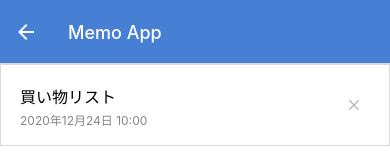
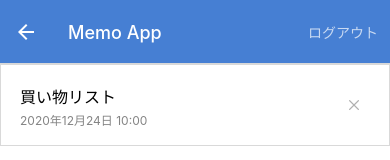
Before and after one commit to be-chan/ReactMemoApp, a React Native app: screen /MemoList in a window 390 px wide. Shown: the top 160 px of the page. Built offline with nearby package versions, Linux system fonts and the light colour scheme; no server answers.

Commit message:
LogOutButton

```diff
--- a/App.jsx
+++ b/App.jsx
@@ -22,7 +22,7 @@ export default function App() {
   return (
     <NavigationContainer>
       <Stack.Navigator
-        initialRouteName="SignUp"
+        initialRouteName="LogIn"
         screenOptions={{
           headerStyle: { backgroundColor: '#467FD3'},
           headerTitleStyle: { color: '#fff'},
--- /dev/null
+++ b/src/components/LogOutButton.jsx
@@ -0,0 +1,38 @@
+import React from 'react';
+import {
+  TouchableOpacity, Text, StyleSheet, Alert,
+} from 'react-native';
+import firebase from 'firebase';
+import { useNavigation } from '@react-navigation/native';
+
+export default function LogOutButton() {
+  const navigation = useNavigation();
+  function handlePress() {
+    firebase.auth().signOut()
+      .then(() => {
+        navigation.reset({
+          index: 0,
+          routes: [{ name: 'LogIn'}],
+        });
+      })
+      .catch(() => {
+        Alert.alert('ログアウトに失敗しました');
+      });
+  }
+  return (
+    <TouchableOpacity onPress={handlePress} style={styles.container}>
+      <Text style={styles.label}>ログアウト</Text>
+    </TouchableOpacity>
+  );
+}
+
+const styles = StyleSheet.create({
+  container: {
+    paddingHorizontal: 12,
+    paddingVertical: 4,
+  },
+  label: {
+    fontSize: 14,
+    color: 'rgba(255,255,255, 0.7)',
+  },
+});
--- a/src/screens/LoginScreen.jsx
+++ b/src/screens/LoginScreen.jsx
@@ -1,4 +1,4 @@
-import React, { useState } from 'react';
+import React, { useState, useEffect } from 'react';
 import {
   View, Text, TextInput, StyleSheet, TouchableOpacity, Alert,
 } from 'react-native';
@@ -9,6 +9,25 @@ export default function LoginScreen(props) {
   const { navigation } = props;
   const [email, setEmail] = useState('');
   const [password, setPassword] = useState('');
+
+  useEffect(() => {
+    console.log('useEffect');
+    return () => {
+      console.log('Unmount');
+    };
+  }, []);
+
+  useEffect(() => {
+    const unsubscribe = firebase.auth().onAuthStateChanged((user) => {
+      if (user) {
+        navigation.reset({
+          index: 0,
+          routes: [{ name: 'MemoList' }],
+        });
+      }
+    });
+    return unsubscribe;
+  }, []);
 
   function handlePress() {
     firebase.auth().signInWithEmailAndPassword(email, password)
--- a/src/screens/MemoListScreen.jsx
+++ b/src/screens/MemoListScreen.jsx
@@ -1,10 +1,16 @@
-import React from 'react';
+import React, { useEffect } from 'react';
 import { StyleSheet, View } from 'react-native';
 import MemoList from '../components/MemoList';
 import CircleButton from '../components/CircleButton';
+import LogOutButton from '../components/LogOutButton';
 
 export default function MemoListScreen(props) {
   const { navigation } = props;
+  useEffect(() => {
+    navigation.setOptions({
+      headerRight: () => <LogOutButton />
+    });
+  }, []);
   return (
     <View style={styles.container}>
       <MemoList />
```
